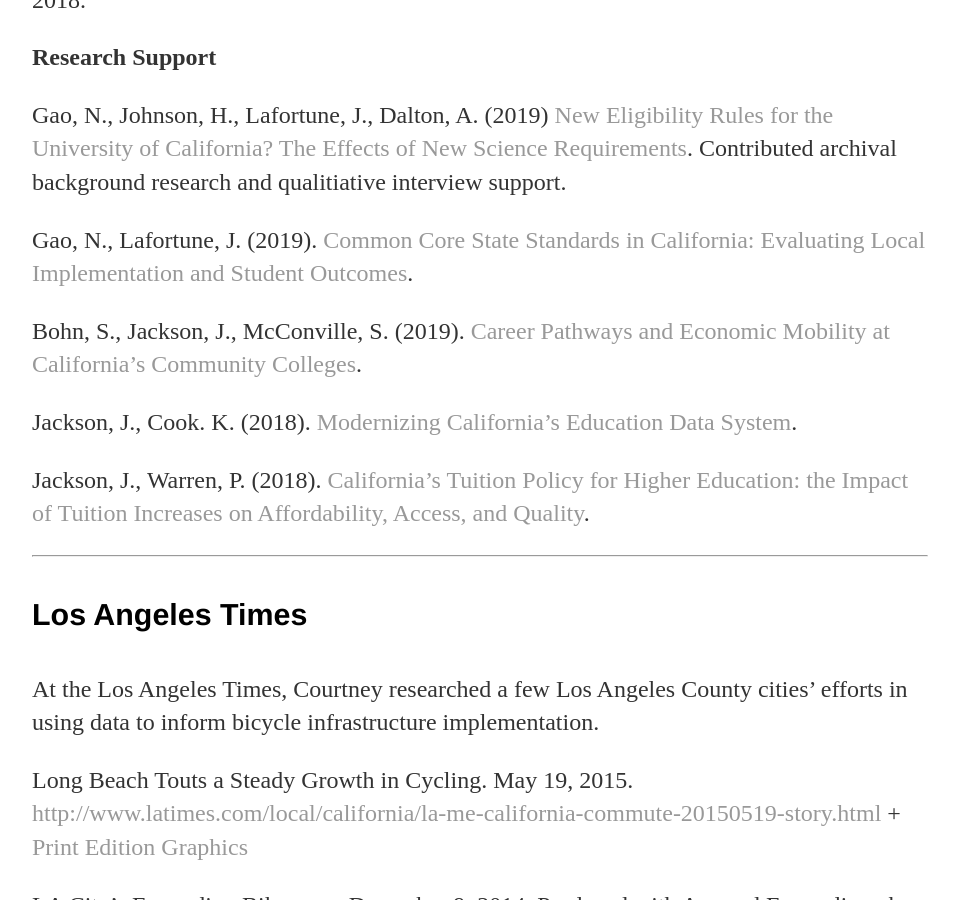
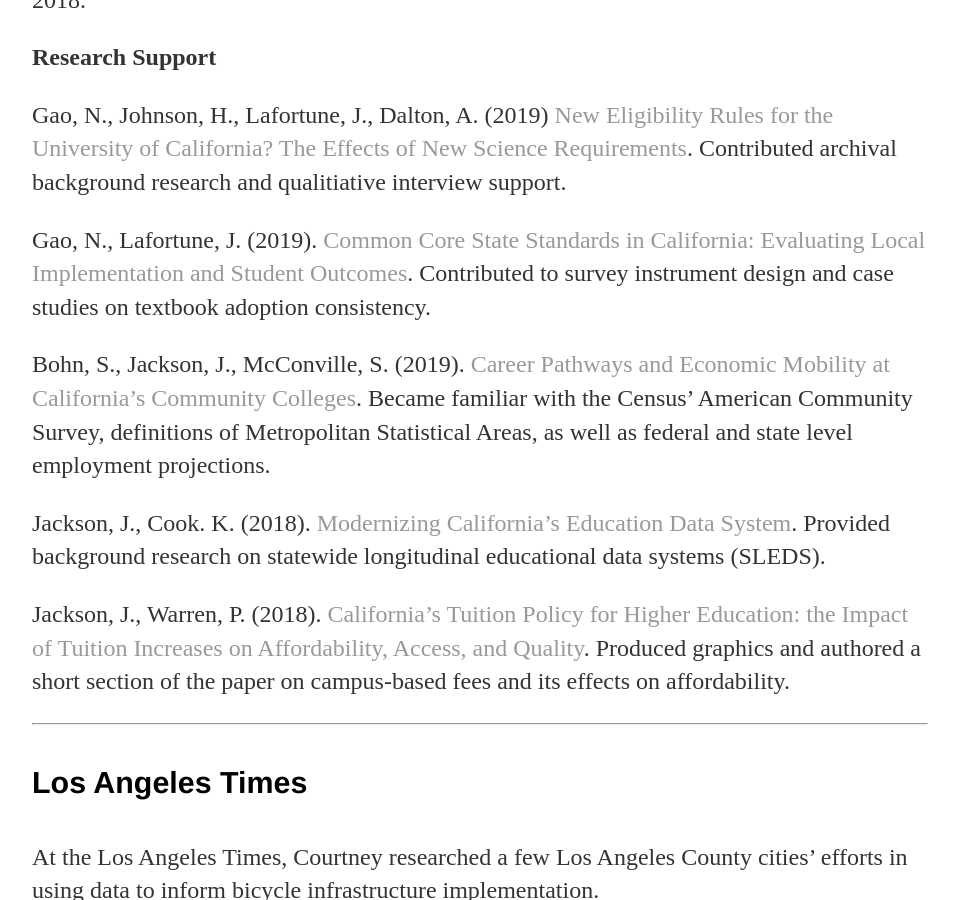
Before and after one commit to leecourt98/leecourt98.github.io, a Jekyll site: the page built from published-work/index.md, in a window 1280 px wide and 900 px high, scrolled down 1760 px. Shown: the whole window, without its empty margins (160-1119 px from the left). Built offline with Jekyll 4.4.1, drawn with Linux system fonts in a browser that asks for light colours.

Commit message:
add descriptions

```diff
--- a/published-work/index.md
+++ b/published-work/index.md
@@ -54,13 +54,13 @@
 Gao, N., Johnson, H., Lafortune, J., Dalton, A. (2019) [New Eligibility Rules for the University of California? The Effects of New Science Requirements](https://www.ppic.org/publication/new-eligibility-rules-for-university-of-california-the-effects-of-new-science-requirements/).
 Contributed archival background research and qualitiative interview support.
 
-Gao, N., Lafortune, J. (2019). [Common Core State Standards in California: Evaluating Local Implementation and Student Outcomes](https://www.ppic.org/publication/common-core-state-standards-in-california-evaluating-local-implementation-and-student-outcomes/).
+Gao, N., Lafortune, J. (2019). [Common Core State Standards in California: Evaluating Local Implementation and Student Outcomes](https://www.ppic.org/publication/common-core-state-standards-in-california-evaluating-local-implementation-and-student-outcomes/). Contributed to survey instrument design and case studies on textbook adoption consistency.
 
-Bohn, S., Jackson, J., McConville, S. (2019). [Career Pathways and Economic Mobility at California's Community Colleges](https://www.ppic.org/publication/career-pathways-and-economic-mobility-at-californias-community-colleges/).
+Bohn, S., Jackson, J., McConville, S. (2019). [Career Pathways and Economic Mobility at California's Community Colleges](https://www.ppic.org/publication/career-pathways-and-economic-mobility-at-californias-community-colleges/). Became familiar with the Census' American Community Survey, definitions of Metropolitan Statistical Areas, as well as federal and state level employment projections.
 
-Jackson, J., Cook. K. (2018). [Modernizing California's Education Data System](https://www.ppic.org/publication/modernizing-californias-education-data-system/).
+Jackson, J., Cook. K. (2018). [Modernizing California's Education Data System](https://www.ppic.org/publication/modernizing-californias-education-data-system/). Provided background research on statewide longitudinal educational data systems (SLEDS).
 
-Jackson, J., Warren, P. (2018). [California’s Tuition Policy for Higher Education: the Impact of Tuition Increases on Affordability, Access, and Quality](http://www.ppic.org/publication/californias-tuition-policy-for-higher-education-the-impact-of-tuition-increases-on-affordability-access-and-quality/).
+Jackson, J., Warren, P. (2018). [California’s Tuition Policy for Higher Education: the Impact of Tuition Increases on Affordability, Access, and Quality](http://www.ppic.org/publication/californias-tuition-policy-for-higher-education-the-impact-of-tuition-increases-on-affordability-access-and-quality/). Produced graphics and authored a short section of the paper on campus-based fees and its effects on affordability.
 
 ---
 #### Los Angeles Times
```
